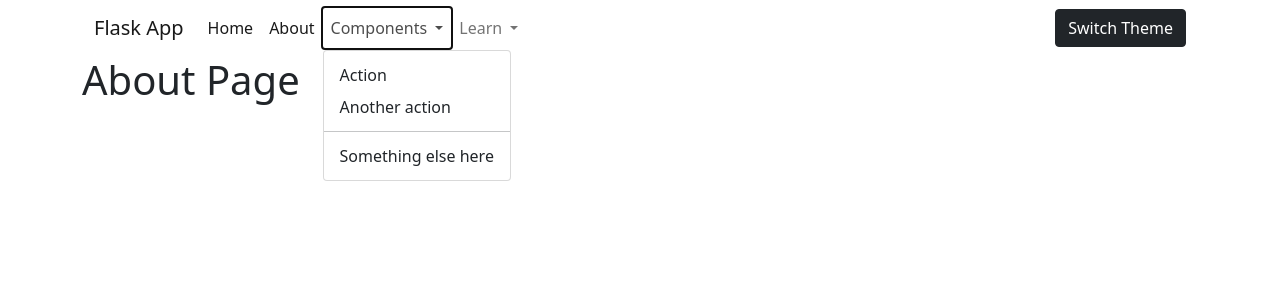
After one commit to AabhasKrJha/WebDir, a Flask app: page /about in a window 1280 px wide, after a click on "Components". The commit adds this page. Shown: the top 300 px of the page. Run offline with Flask 2, Linux system fonts and the light colour scheme.

Commit message:
added bootstrap

```diff
--- a/main.py
+++ b/main.py
@@ -14,6 +14,10 @@ def create_app(testing = False):
     def index():
         return render_template("index.html")
 
+    @app.route("/about")
+    def about():
+        return render_template("about.html")
+
     return app
 
 if __name__  == "__main__":
--- a/static/css/style.css
+++ b/static/css/style.css
@@ -1,15 +1,5 @@
 @import url("utilities.css");
-* {
-  margin: 0;
-  padding: 0;
-  box-sizing: border-box;
-  font-family: sans-serif;
+
+main div center{
+    padding: 20px;
 }
-
-main {
-  height: 100vh;
-  width: 100vw;
-}
-main span {
-  padding: 20px;
-}/*# sourceMappingURL=style.css.map */
--- a/static/css/utilities.css
+++ b/static/css/utilities.css
@@ -1,20 +1,9 @@
-.grid {
-  display: grid;
-}
-
-.global-center {
-  display: grid;
-  justify-content: center;
-  align-content: center;
-}
-
-.x-center {
-  display: flex;
-  justify-content: center;
-}
-
 .responsive-img {
   width: 100%;
   max-width: 300px;
   height: auto;
-}/*# sourceMappingURL=utilities.css.map */
+}
+
+button{
+  outline: none;
+}
--- /dev/null
+++ b/templates/about.html
@@ -0,0 +1,5 @@
+{% extends "layout.html" %}
+
+{% block body %}
+    <h1>About Page</h1>
+{% endblock %}
--- /dev/null
+++ b/templates/components/navbar.html
@@ -0,0 +1,61 @@
+<div class="container">
+
+    <nav class="navbar navbar-expand-lg navbar-light">
+
+        <div class="container-fluid">
+
+            <a class="navbar-brand" href="/">Flask App</a>
+
+            <button class="navbar-toggler" type="button" data-bs-toggle="collapse" data-bs-target="#navbarSupportedContent" aria-controls="navbarSupportedContent" aria-expanded="false" aria-label="Toggle navigation">
+                <span class="navbar-toggler-icon"></span>
+            </button>
+
+            <div class="collapse navbar-collapse" id="navbarSupportedContent">
+
+                <ul class="navbar-nav me-auto mb-2 mb-lg-0">
+
+                    <li class="nav-item">
+                        <a class="nav-link active" aria-current="page" href="/">Home</a>
+                    </li>
+
+                    <li class="nav-item">
+                        <a class="nav-link active" aria-current="page" href="/about">About</a>
+                    </li>
+
+                    <li class="nav-item dropdown">
+                        <a class="nav-link dropdown-toggle" href="#" id="navbarDropdown" role="button" data-bs-toggle="dropdown" aria-expanded="false">
+                        Components
+                        </a>
+                        <ul class="dropdown-menu" aria-labelledby="navbarDropdown">
+                            <li><a class="dropdown-item" href="#">Action</a></li>
+                            <li><a class="dropdown-item" href="#">Another action</a></li>
+                            <li><hr class="dropdown-divider"></li>
+                            <li><a class="dropdown-item" href="#">Something else here</a></li>
+                        </ul>
+                    </li>
+
+                    <li class="nav-item dropdown">
+                        <a class="nav-link dropdown-toggle" href="#" id="navbarDropdown" role="button" data-bs-toggle="dropdown" aria-expanded="false">
+                        Learn
+                        </a>
+                        <ul class="dropdown-menu" aria-labelledby="navbarDropdown">
+                            <li><a class="dropdown-item" href="https://flask.palletsprojects.com/en/latest/">Flask</a></li>
+                            <li><a class="dropdown-item" href="https://getbootstrap.com/docs/5.1/getting-started/introduction/">Bootstrap</a></li>
+                        </ul>
+                    </li>
+
+                    <!-- <li class="nav-item">
+                        <a class="nav-link disabled">Disabled</a>
+                    </li> -->
+
+                </ul>
+
+                <button type="button" class="btn btn-dark">Switch Theme</button>
+
+            </div>
+
+        </div>
+
+    </nav>
+
+</div>
--- a/templates/layout.html
+++ b/templates/layout.html
@@ -1,18 +1,39 @@
 <!DOCTYPE html>
 <html lang="en">
 <head>
-    <meta charset="UTF-8">
+
+    <!-- Required meta tags -->
+    <meta charset="utf-8">
     <meta http-equiv="X-UA-Compatible" content="IE=edge">
-    <meta name="viewport" content="width=device-width, initial-scale=1.0">
+    <meta name="viewport" content="width=device-width, initial-scale=1">
+
     <title>Flask App</title>
+
+    <!-- Bootstrap CSS -->
+    <link href="https://cdn.jsdelivr.net/npm/bootstrap@5.1.3/dist/css/bootstrap.min.css" rel="stylesheet" integrity="sha384-1BmE4kWBq78iYhFldvKuhfTAU6auU8tT94WrHftjDbrCEXSU1oBoqyl2QvZ6jIW3" crossorigin="anonymous">
+
+    <!--custon css-->
     <link rel="stylesheet" href=" {{url_for('static', filename = 'css/style.css') }} ">
+
+    <!--font awesome icons-->
     <link rel="stylesheet" href="https://cdnjs.cloudflare.com/ajax/libs/font-awesome/6.0.0-beta2/css/all.min.css" integrity="sha512-YWzhKL2whUzgiheMoBFwW8CKV4qpHQAEuvilg9FAn5VJUDwKZZxkJNuGM4XkWuk94WCrrwslk8yWNGmY1EduTA==" crossorigin="anonymous" referrerpolicy="no-referrer" />
+
+    <!--favicon-->
     <link rel="shortcut icon" href=" {{url_for('static', filename = 'media/favicon/flask-logo.png') }} ">
+
 </head>
 <body>
 
-    {% block body %}
-    {% endblock %}
+    {% include "components/navbar.html" %}
+
+    <div class="container">
+        {% block body %}
+        {% endblock %}
+    </div>
+
+
+    <!--Bootstrap Bundle with Popper-->
+    <script src="https://cdn.jsdelivr.net/npm/bootstrap@5.1.3/dist/js/bootstrap.bundle.min.js" integrity="sha384-ka7Sk0Gln4gmtz2MlQnikT1wXgYsOg+OMhuP+IlRH9sENBO0LRn5q+8nbTov4+1p" crossorigin="anonymous"></script>
 
 </body>
 </html>
```
Also changed, not shown: static/css/style.scss (deleted, +0 -17 lines), static/css/utilities.scss (deleted, +0 -20 lines), templates/components/main.html (+12 -4 lines), 2 other files.
